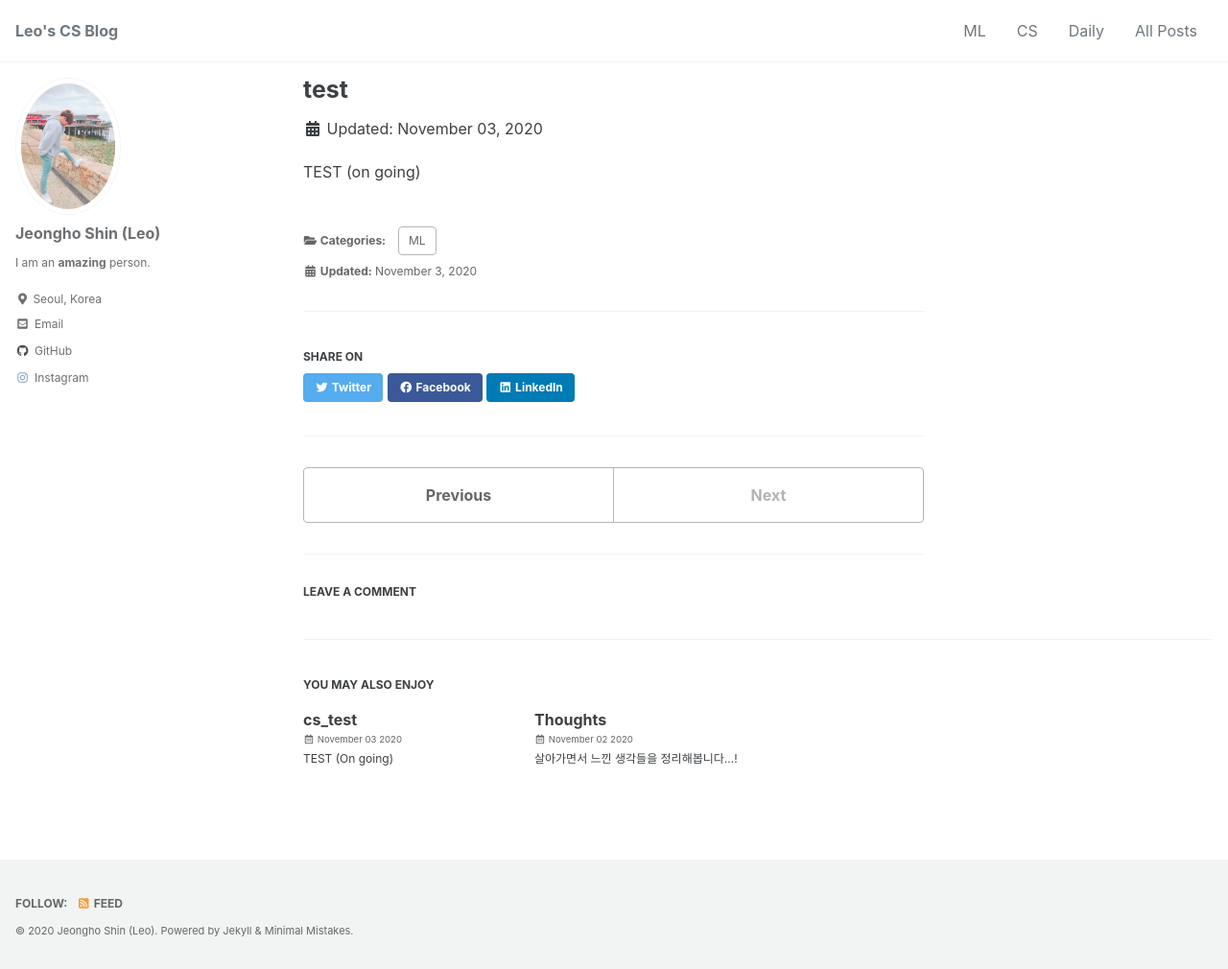
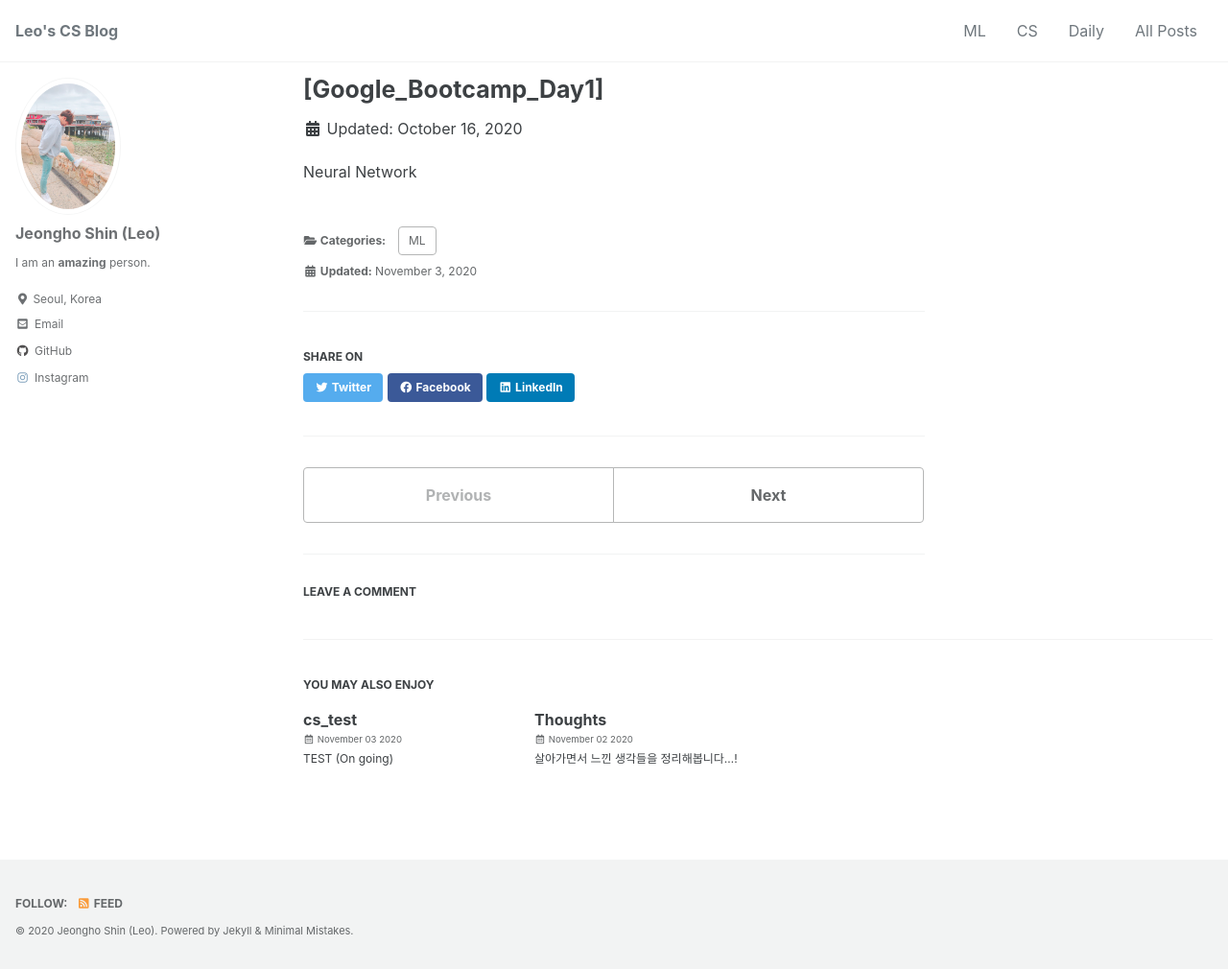
Before and after one commit to mlleo/mlleo.github.io, a Jekyll site: the page built from _posts/2020-10-16-day1.md, in a window 1280 px wide and 1010 px high. Shown: the whole window at 96% size. Built offline with Jekyll 4.4.1, drawn with Linux system fonts in a browser that asks for light colours; cached includes are drawn as plain includes; comment, search, counter and statistics services are not loaded.

Commit message:
Update and rename 2020-11-03-test.md to 2020-10-16-day1.md

```diff
--- a/_posts/2020-11-03-test.md
+++ b/_posts/2020-10-16-day1.md
@@ -1,5 +1,5 @@
 ---
-title: "test"
+title: "[Google_Bootcamp_Day1]"
 categories:
   - ML
 last_modified_at: 2020-11-03 12:00:00
@@ -7,4 +7,4 @@ comments: true
 use_math: true # MathJax On
 ---
 
-TEST (on going)
+Neural Network
```
